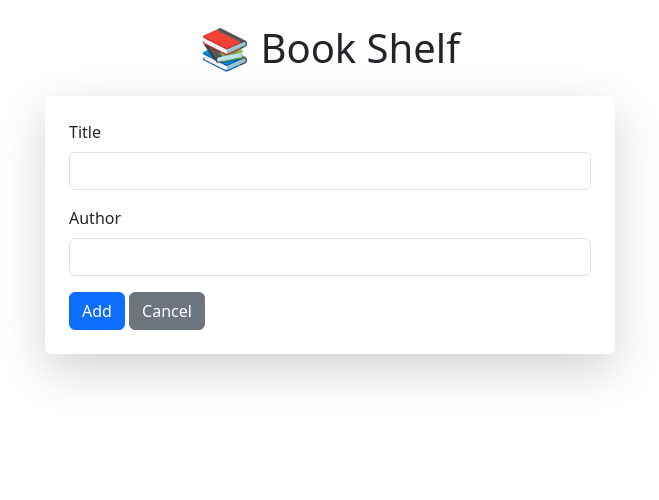
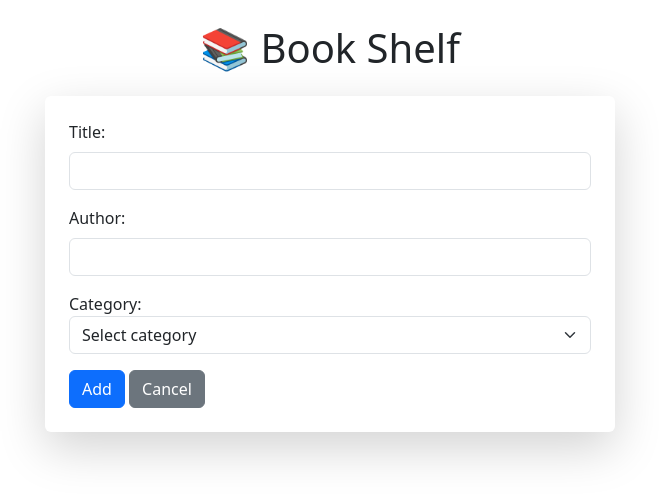
Before and after one commit to KrishKorat/CS50X, a Flask app: page /add in a window 1280 px wide. Shown: the top 500 px of the page, without its empty margins (310-969 px from the left). Run offline with Flask 3, Linux system fonts and the light colour scheme.

Commit message:
project category column added

```diff
--- a/project/app.py
+++ b/project/app.py
@@ -35,9 +35,10 @@ def add_book():
   if request.method == 'POST':
     title = request.form['title']
     author = request.form['author']
+    category = request.form['category']
 
     conn = dbConn()
-    conn.execute("INSERT INTO books (title, author) VALUES (?, ?)", (title, author))
+    conn.execute("INSERT INTO books (title, author, category) VALUES (?, ?, ?)", (title, author, category))
     conn.commit()
     conn.close()
 
@@ -54,8 +55,9 @@ def edit_book(id):
   if request.method == 'POST':
     title = request.form['title']
     author = request.form['author']
+    category = request.form['category']
 
-    conn.execute('UPDATE books SET title = ?, author = ? WHERE id = ?', (title, author, id))
+    conn.execute('UPDATE books SET title = ?, author = ?, category = ? WHERE id = ?', (title, author, category, id))
 
     conn.commit()
     conn.close()
--- a/project/templates/add_book.html
+++ b/project/templates/add_book.html
@@ -7,15 +7,29 @@
 
         <!-- Title -->
         <div class="mb-3 form-group">
-            <label class="form-label">Title</label>
+            <label class="form-label">Title:</label>
             <input type="text" name="title" class="form-control" autocomplete="off" required>
         </div>
 
         <!-- Author -->
         <div class="mb-3 form-group">
-            <label class="form-label">Author</label>
+            <label class="form-label">Author:</label>
             <input type="text" name="author" class="form-control" autocomplete="off" required>
         </div>
+
+        <!-- Category -->
+         <div class="mb-3 form-group">
+            <label>Category:</label>
+            <select name="category" class="form-select">
+                <option value="" disabled selected>Select category</option>
+                <option>Fiction</option>
+                <option>Non-Fiction</option>
+                <option>Self-Help</option>
+                <option>Education</option>
+                <option>Biography</option>
+                <option>Uncategorized</option>
+            </select>
+         </div>
 
         <!-- Add -->
         <button type="submit" class="btn btn-primary">Add</button>
--- a/project/templates/index.html
+++ b/project/templates/index.html
@@ -13,6 +13,7 @@
             <th>ID</th>
             <th>Title</th>
             <th>Author</th>
+            <th>Category</th>
             <th>Action</th>
         </thead>
 
@@ -23,6 +24,7 @@
                 <td>{{ book[0] }}</td>  <!-- id -->
                 <td>{{ book[1] }}</td>  <!-- Title -->
                 <td>{{ book[2] }}</td>  <!-- Author -->
+                <td>{{ book[3] }}</td>  <!-- Category -->
                 <td>
                     <!-- Edit -->
                     <a href="/edit/{{ book[0] }}" class="btn btn-warning btn-sm">Edit</a>
```
Also changed, not shown: project/templates/edit_book.html (+14 -2 lines), project/books.db.
